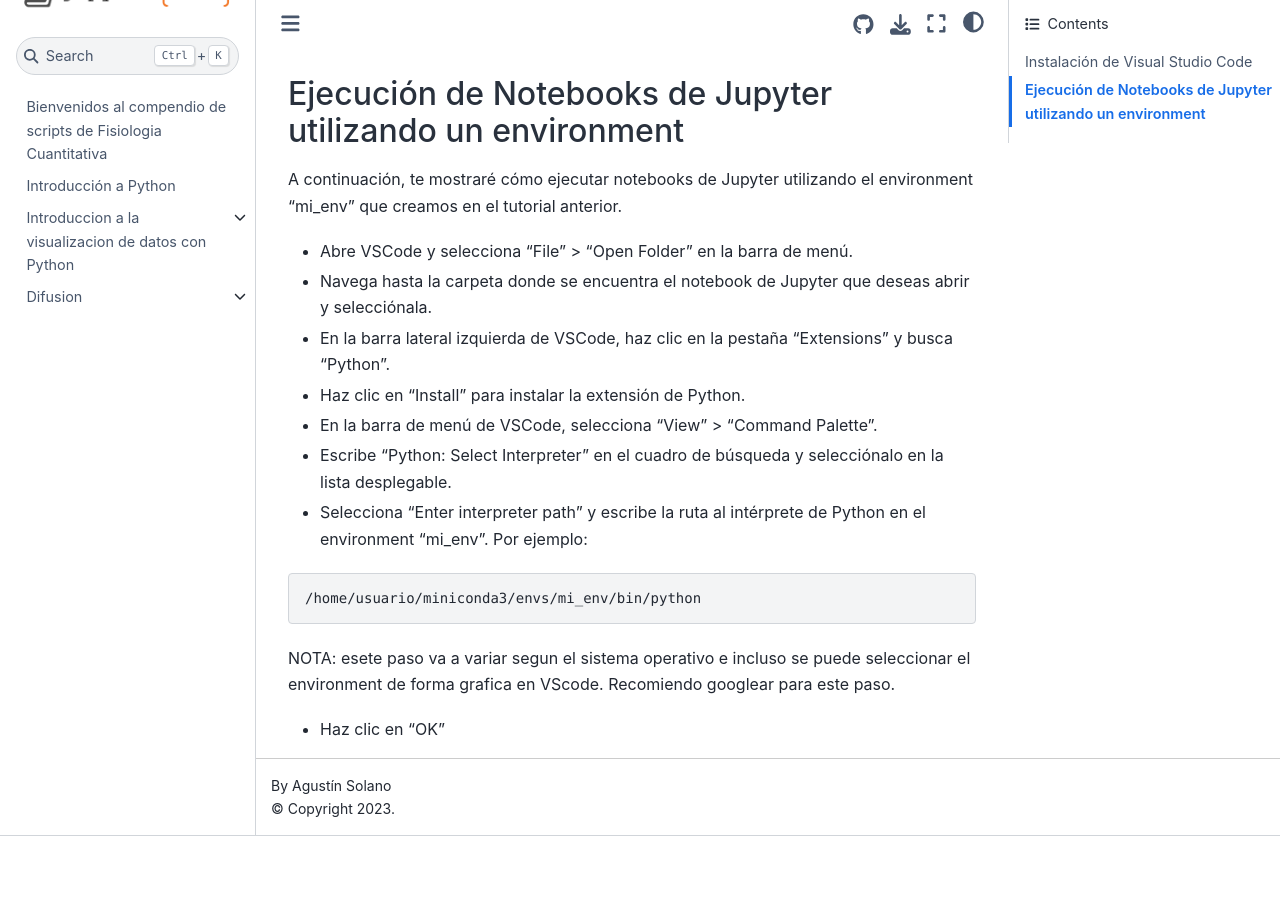
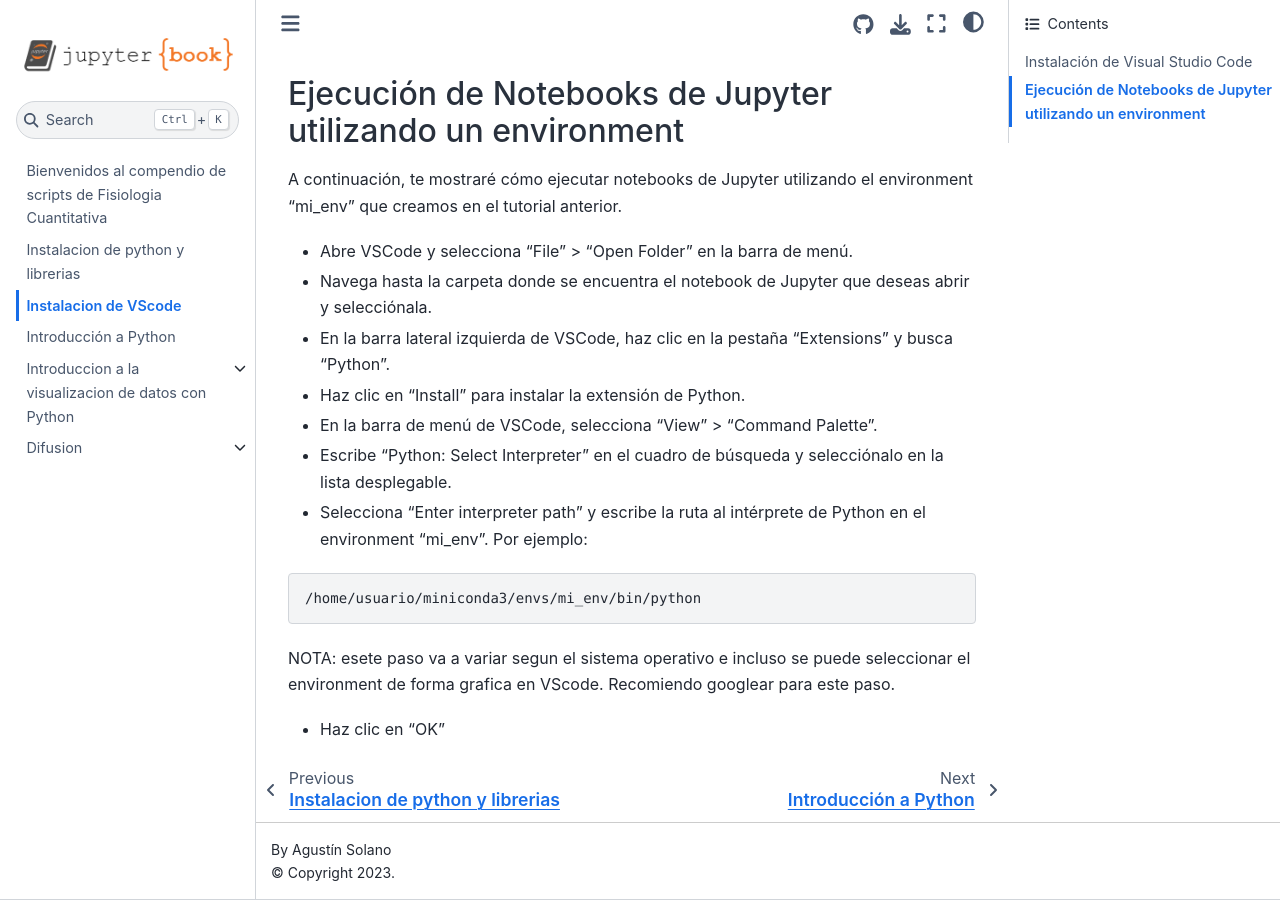
Before and after one commit to AgustinSolano/FisioCuanti_scriptsbook, a Jupyter Book: the page built from md_scripts/instalacion_vscode.md, in a window 1280 px wide and 900 px high, scrolled down 1531 px. Built offline with Jupyter Book 1.0.4 settings and Sphinx 7.4.7 and the Sphinx Book theme 1.1.4, drawn with Linux system fonts in a browser that asks for light colours; pages that are not in the unit, such as notebooks, are missing from menus; before the commit the page ends 2367 px from its top, so only the background shows below that.

Commit message:
Actualizacion toc

```diff
--- a/_toc.yml
+++ b/_toc.yml
@@ -4,6 +4,8 @@
 format: jb-book
 root: md_scripts/intro
 chapters:
+- file: md_scripts/instalaciones_iniciales
+- file: md_scripts/instalacion_vscode
 - file: md_scripts/intro_python
 - file: md_scripts/intro_graficos_python
   sections:
```
